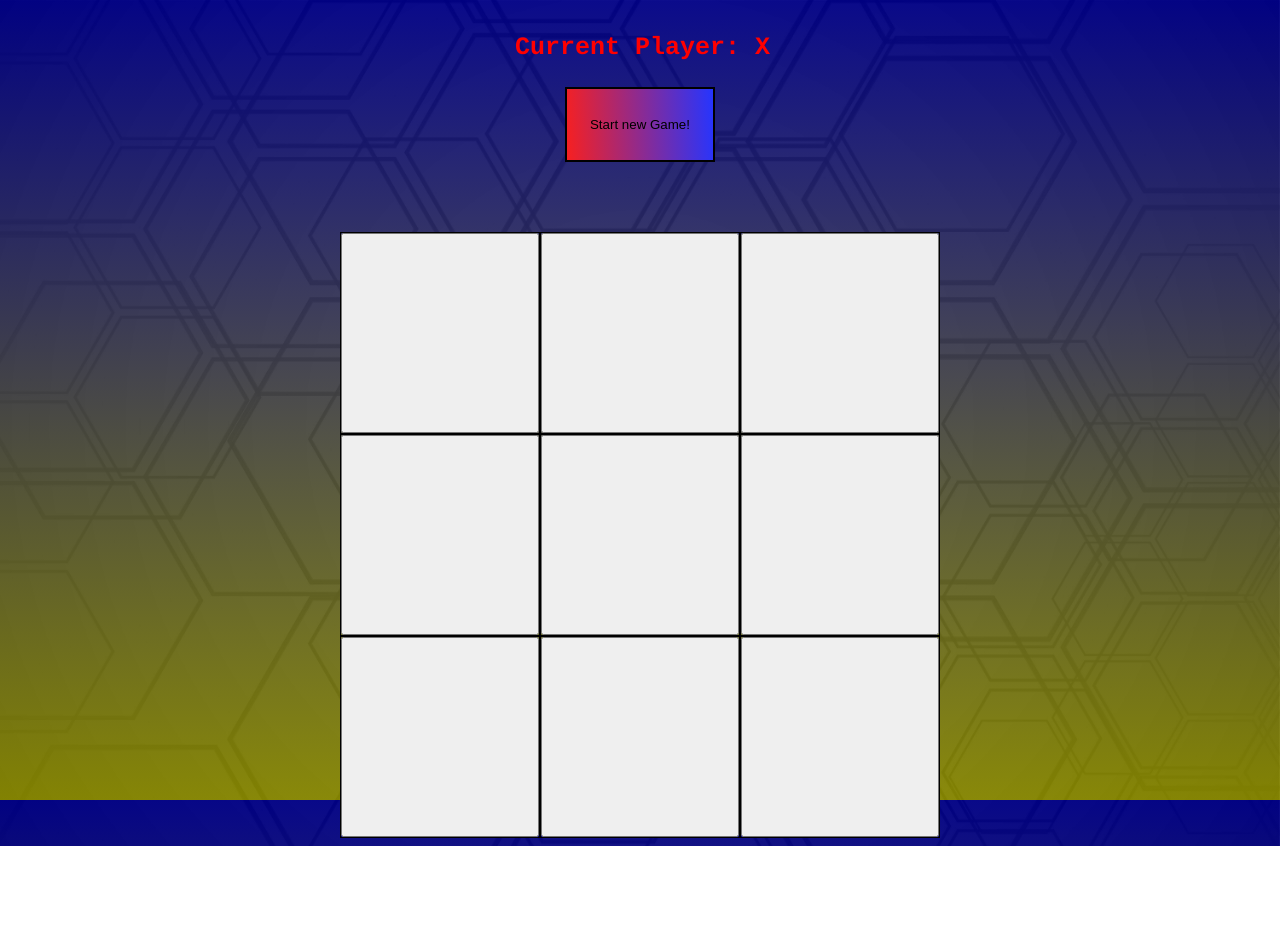
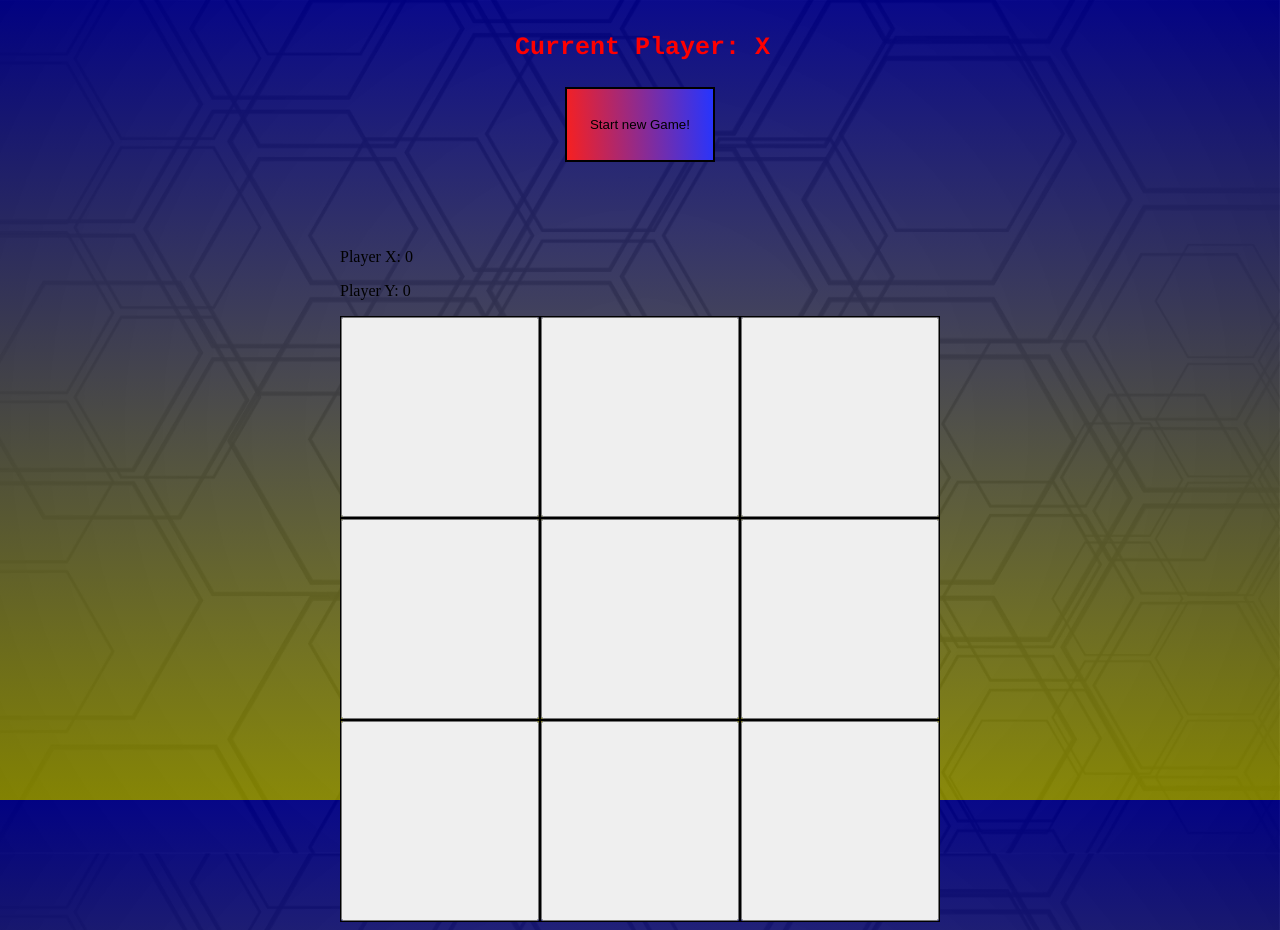
Before and after one commit to TahroO/TicTacAngular, an Angular app: page / in a window 1280 px wide. Before the commit the page ends 846 px from the top, so only its background shows below. Built offline with nearby package versions, Linux system fonts and the light colour scheme.

Commit message:
adds points and counters

```diff
--- a/src/app/board/board.component.html
+++ b/src/app/board/board.component.html
@@ -12,6 +12,12 @@
     Player {{winner}} won!
 </h2>
 </div>
+<div>
+  <p>Player X: {{counterX}}</p>
+</div>
+<div>
+  <p>Player Y: {{counterY}}</p>
+</div>
 
 <main>
   <app-square
--- a/src/app/board/board.component.ts
+++ b/src/app/board/board.component.ts
@@ -1,6 +1,7 @@
 import {Component, OnInit} from '@angular/core';
 import {NgForOf, NgIf} from "@angular/common";
 import {SquareComponent} from "../square/square.component";
+import {addCommandModuleToYargs} from "@angular/cli/src/command-builder/utilities/command";
 
 @Component({
   selector: 'app-board',
@@ -18,12 +19,16 @@ export class BoardComponent implements OnInit{
   xIsNext: boolean;
   winner: string;
   isGame: boolean;
+  counterX: number;
+  counterY: number;
 
   constructor() {
     this.squares = [];
     this.xIsNext = true;
     this.winner = '';
     this.isGame = true;
+    this.counterX = 0;
+    this.counterY = 0;
   }
 
   ngOnInit(): void {
@@ -71,6 +76,12 @@ export class BoardComponent implements OnInit{
         this.squares[a] === this.squares[b] &&
         this.squares[a] == this.squares[c]
       ){
+        if (this.squares[a] === 'X') {
+          this.counterX++;
+        }
+        if (this.squares[a] === 'O') {
+          this.counterY++;
+        }
         this.isGame = false;
         return this.squares[a];
       }
```
